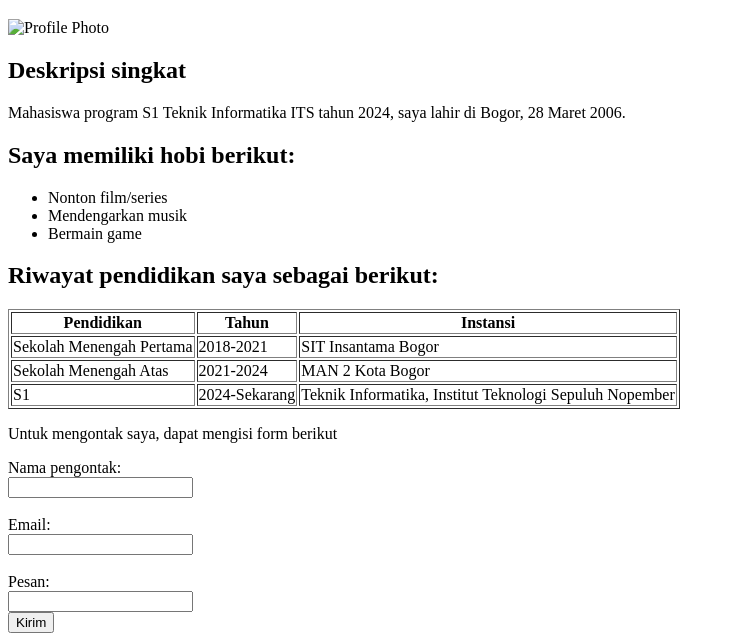
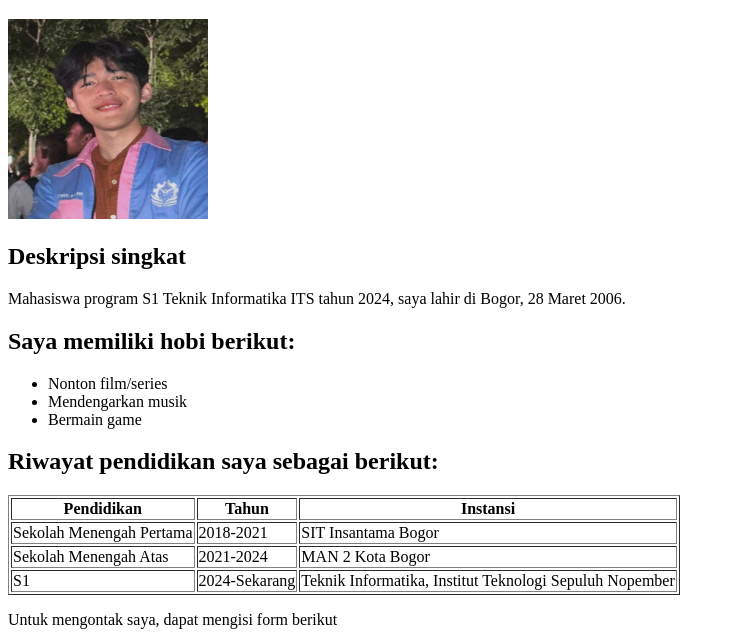
Before and after one commit to rasya94/profile_site, a plain HTML site: page index.html in a window 1280 px wide. Shown: the part 61-703 px from the top of the page, without its empty margins (0-735 px from the left). Drawn offline with Linux system fonts and the light colour scheme.

Commit message:
Update index.html

```diff
--- a/index.html
+++ b/index.html
@@ -7,7 +7,7 @@
     <h1>Profile saya</h1>
 
     <div>
-        <img src="foto.jpg" alt="Profile Photo" width="200" height="200">
+        <img src="foto.png" alt="Profile Photo" width="200" height="200">
     </div>
 
     <div>
```
